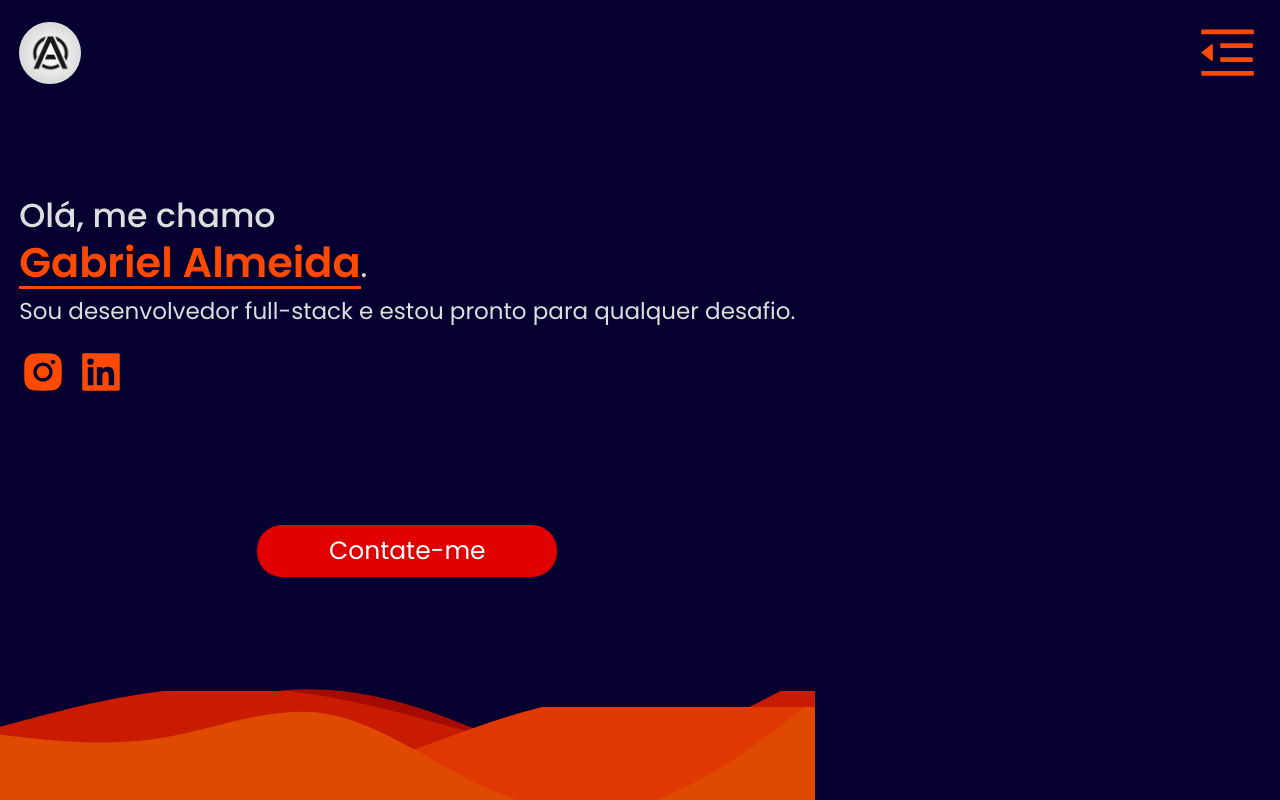
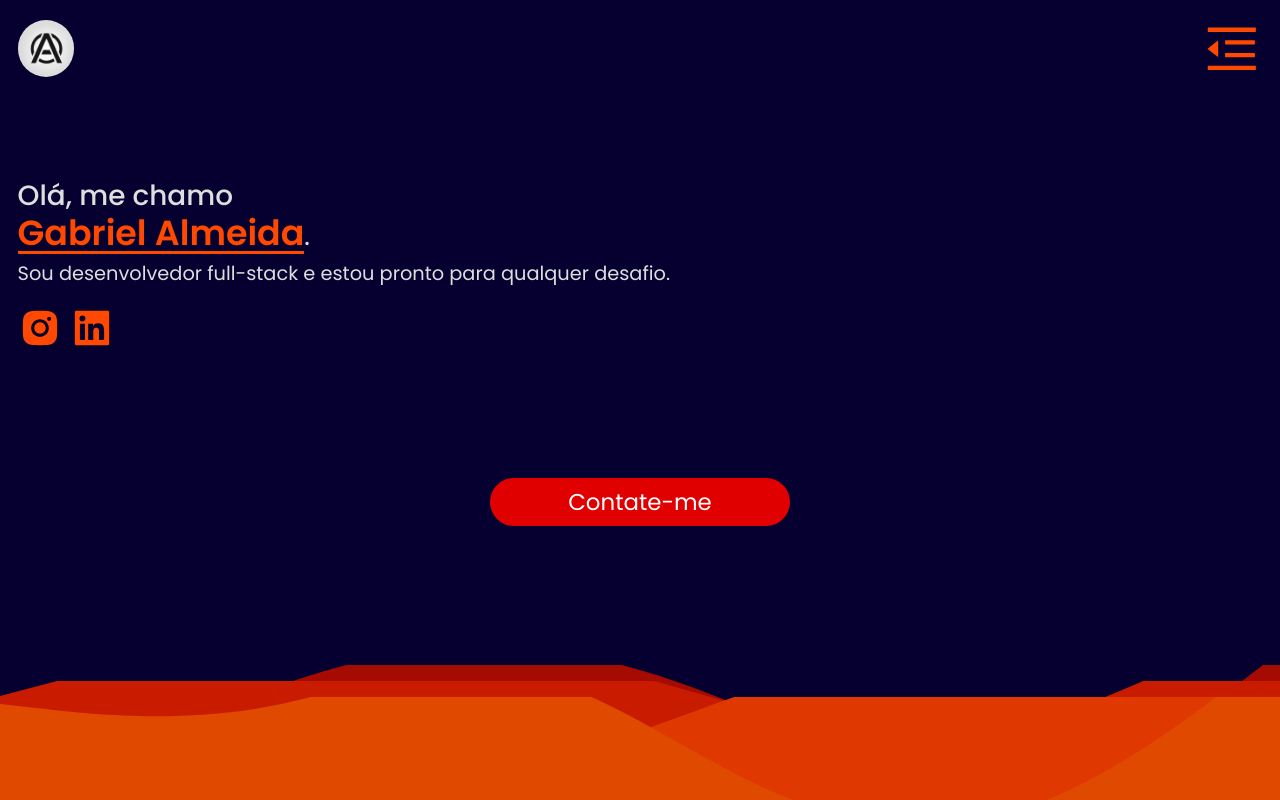
Before and after one commit to GabAlmeyda/my-portfolio, a React (Vite) app: page /my-portfolio/projects in a window 1280 px wide. Both pictures are taken after a click on the element 49 px from the left and 57 px from the top of the page. Shown: the top 800 px of the page. Built offline with nearby package versions, Linux system fonts and the light colour scheme.

Commit message:
alteração do 'font-size' padrão

```diff
--- a/src/components/layouts/Header.module.css
+++ b/src/components/layouts/Header.module.css
@@ -1,6 +1,7 @@
 .header {
     position: relative;
 
+    width: 100%;
     height: 90vh;
 
     background-color: var(--bg-color-alt);
--- a/src/index.css
+++ b/src/index.css
@@ -24,7 +24,7 @@
   margin: 0;
 
   font-family: var(--font-family), sans-serif;
-  font-size: clamp(1.07rem, 4vw, 1.2rem);
+  font-size: clamp(1.07rem, 4vw, 1.1rem);
 }
 
 ::-webkit-scrollbar-thumb {
```
